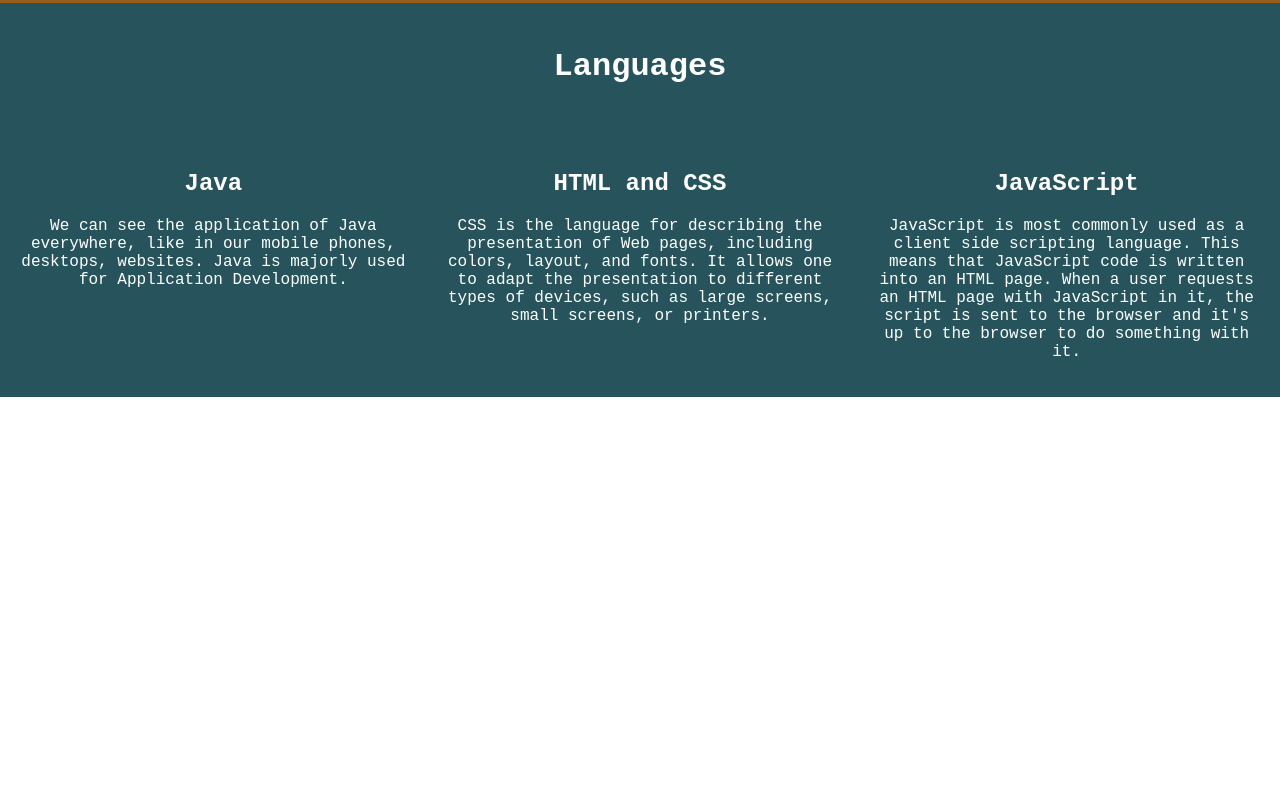
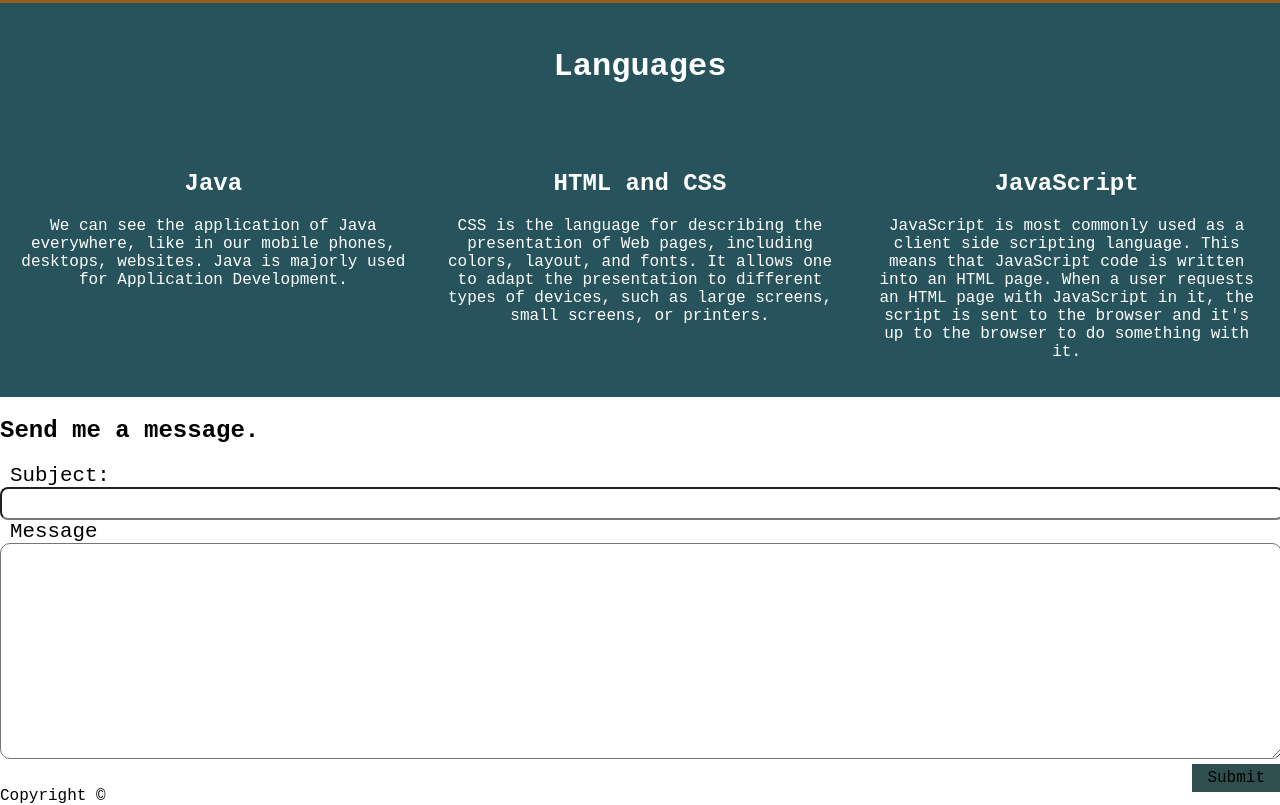
Before and after one commit to markfrias/single-page-portfolio, a plain HTML site: page index.html in a window 1280 px wide. Shown: the part 1373-2178 px from the top of the page. Before the commit the page ends 1770 px from the top, so only its background shows below. Drawn offline with Linux system fonts and the light colour scheme.

Commit message:
Add form

```diff
--- a/css/main.css
+++ b/css/main.css
@@ -149,6 +149,49 @@ main {
     margin: 20px;
 }
 
+/* Form styles */
+.form-label {
+    padding: 10px 10px;
+    font-size: 1.3rem;
+}
+
+.form-input input {
+    width: 100%;
+    padding: 7px 0px;
+    border-radius: 8px;
+}
+
+.form-input input:focus {
+    transition: .7s;
+    border-color: #80bdff;
+    outline: 0;
+    box-shadow: 0 0 0 0.2rem rgba(0, 123, 255, .25);
+}
+
+.form-input-textarea {
+    font-family: Arial, Helvetica, sans-serif;
+    border-radius: 10px;
+    width: 100%;
+    padding: 7px 0px;
+    height: 200px;
+}
+
+.form-submit {
+    margin-top: 5px;
+    text-align: right;
+}
+
+.btn-submit {
+    padding: 5px 15px;
+    text-decoration: none;
+    color: white;
+    background-color: darkslategray;
+}
+
+.form-submit a {
+    color: black;
+}
+
 a {
     color: #d9efff;
 
--- a/index.html
+++ b/index.html
@@ -6,6 +6,8 @@
     <meta http-equiv="X-UA-Compatible" content="ie=edge">
     <title>Mark Frias</title>
     <link rel="stylesheet" type="text/css" href="css/main.css">
+    <script src="js/main.js"></script>
+
 </head>
 <body>
     <header>
@@ -75,5 +77,34 @@
         </div>
 
     </main>
+
+    <footer>
+        <form class="portfolio-form">
+            <h2>Send me a message.</h2>
+            <div class="form-row">
+                <label class="form-label">Subject:</label>
+                <div class="form-input">
+                    <input id="mailSubject" class="form-input-text" type="text">
+                </div>
+            </div>
+           <div class="form-row">
+               <label class="form-label">Message</label>
+                <div class="form-input">
+                    <textarea id="mailMessage" class="form-input-textarea"></textarea>
+                </div>
+           </div>
+
+           <div class="form-submit">
+               <a onmouseover="appendMailTo()" id="sendMail" href="mailto:friasmarkjabel@gmail.com" class="btn-submit">Submit</a>
+           </div>
+        </form>
+
+        <div class="footer">
+            Copyright &copy; <span id="getYear"></span>
+        </div>
+    </footer>
+
+
+
 </body>
 </html>
--- a/js/main.js
+++ b/js/main.js
@@ -0,0 +1,14 @@
+function appendMailTo(){
+    let message = document.getElementById("mailMessage").value;
+    let subject = document.getElementById("mailSubject").value;
+    console.log(subject);
+    console.log(message);
+
+    let mailToAttr = document.getElementById("sendMail");
+    mailToAttr.setAttribute("href", "mailto:friasmarkjabel@gmail.com?subject="+subject+"&body="+message);
+
+    let date = new Date();
+    let yearPos = document.getElementById("getYear");
+    let currYear = date.getFullYear();
+    yearPos.innerHTML = currYear;
+}
```
